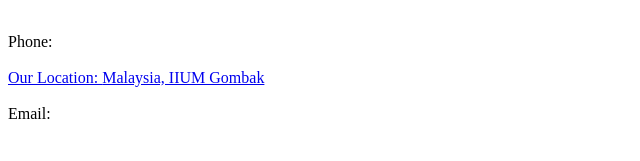
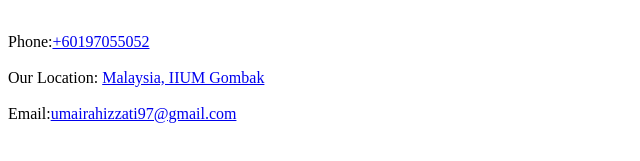
Before and after one commit to umairahizzati/tutor-info2302, a plain HTML site: page contact.html in a window 1280 px wide. Shown: the part 115-276 px from the top of the page, without its empty margins (0-640 px from the left). Drawn offline with Linux system fonts and the light colour scheme.

Commit message:
Update contact.html

```diff
--- a/contact.html
+++ b/contact.html
@@ -17,8 +17,8 @@
       <a href="https://www.facebook.com/">Facebook</a> |
     </nav>
 <br><br>
-    <div>Phone:<a href= +60197055052</a></div><br>
+    <div>Phone:<a href= +60197055052>+60197055052</a></div><br>
     <div>Our Location: <a href="https://goo.gl/maps/crzLb5UKU49jXwXi6">Malaysia, IIUM Gombak</a>  </div><br>
-    <div>Email:<a href= umairahizzati97@gmail.com</a></div>
+    <div>Email:<a href= umairahizzati97@gmail.com>umairahizzati97@gmail.com</a></div>
   </body>
 </html>
```
